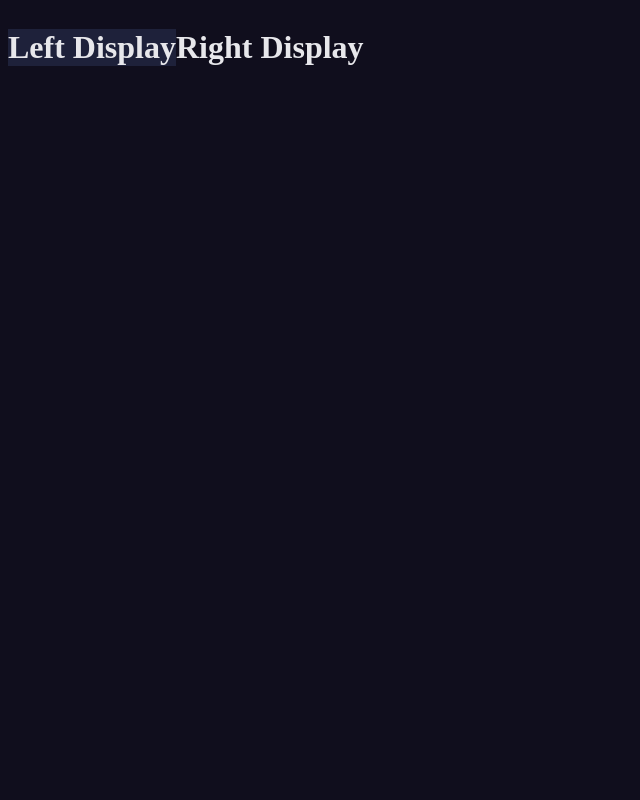
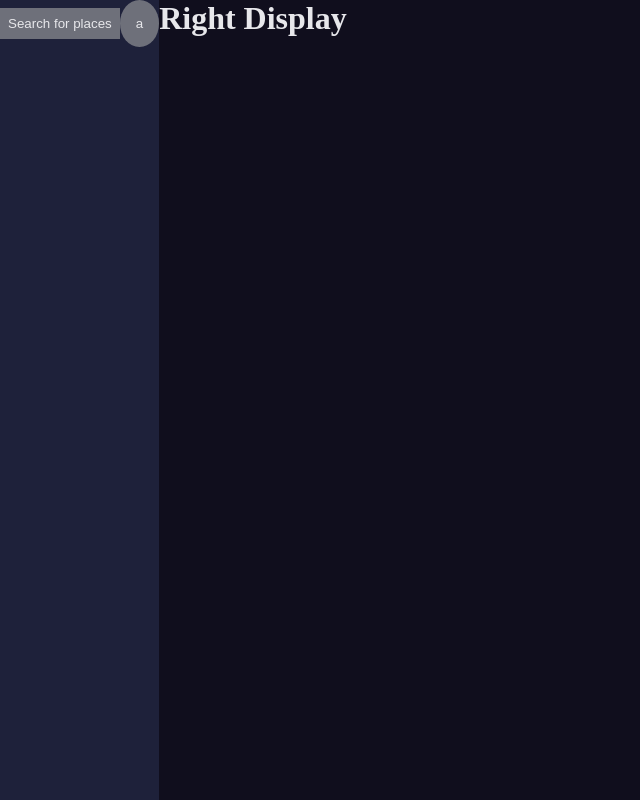
Before and after one commit to youhane/weather-app-challenge, a React (Create React App) app: page / in a window 1280 px wide. Shown: the whole page, without its empty margins (0-640 px from the left). Built offline with nearby package versions, Linux system fonts and the light colour scheme.

Commit message:
progress

```diff
--- a/src/App.tsx
+++ b/src/App.tsx
@@ -2,16 +2,16 @@ import { Global } from '@emotion/react';
 import React from 'react';
 import LeftDisplay from './Components/LeftDisplay/LeftDisplay';
 import RightDisplay from './Components/RightDisplay/RightDisplay';
-import { GlobalStyles } from './GlobalStyles';
+import { Container, GlobalStyles } from './GlobalStyles';
 
 function App() {
   return (
     <>
       <Global styles={GlobalStyles} />
-      <div>
+      <Container>
         <LeftDisplay/>
         <RightDisplay/>
-      </div>
+      </Container>
     </>
   );
 }
--- a/src/Components/LeftDisplay/LeftDisplay.style.js
+++ b/src/Components/LeftDisplay/LeftDisplay.style.js
@@ -1,5 +1,17 @@
 import styled from '@emotion/styled';
 
-export const Heading = styled('h1')`
+export const Wrapper = styled('div')`
   background: #1E213A;
-`;
+  height: 100vh;
+`
+
+export const SearchButton = styled('button')`
+  background: #6E707A;
+  padding: .5rem;
+`
+
+export const CircleButton = styled('button')`
+  background: #6E707A;
+  border-radius: 50%;
+  padding: 1rem;
+`
--- a/src/Components/LeftDisplay/LeftDisplay.tsx
+++ b/src/Components/LeftDisplay/LeftDisplay.tsx
@@ -1,11 +1,12 @@
 import React from 'react'
-import { Heading } from './LeftDisplay.style'
+import { CircleButton, SearchButton, Wrapper } from './LeftDisplay.style'
 
 
 export default function LeftDisplay() {
   return (
-    <div>
-        <Heading>Left Display</Heading>
-    </div>
+    <Wrapper>
+        <SearchButton>Search for places</SearchButton>
+        <CircleButton>a</CircleButton>
+    </Wrapper>
   )
 }
--- a/src/GlobalStyles.js
+++ b/src/GlobalStyles.js
@@ -1,11 +1,16 @@
 import { css } from "@emotion/react";
+import styled from '@emotion/styled';
 
 export const GlobalStyles = css`
     *{
         background: #100E1D;
         color: #E7E7EB;
-    }
-    div{
-        display: flex;
+        margin: 0;
+        padding: 0;
+        border: 0;
     }
 `
+
+export const Container = styled('div')`
+    display: flex;
+`
```
